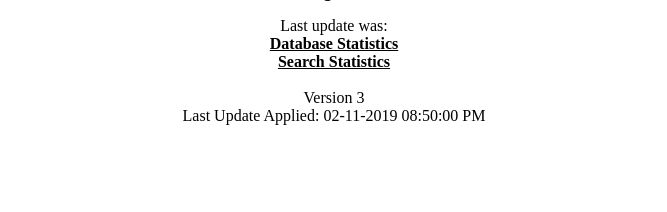
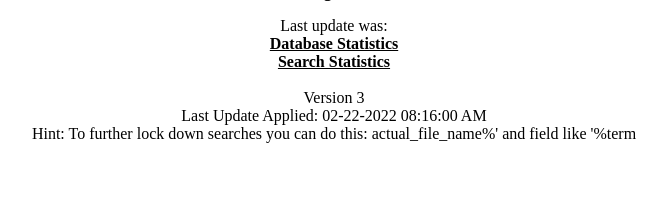
Before and after one commit to voncloft/Voncloft-Search, a PHP site: page / in a window 1280 px wide. Shown: the part 400-612 px from the top of the page, without its empty margins (306-973 px from the left). Run offline with PHP 8.4, Linux system fonts and the light colour scheme; data that the repository does not hold is empty.

Commit message:
Minor Updates

```diff
--- a/voogle/index.php
+++ b/voogle/index.php
@@ -90,7 +90,8 @@ echo "Last update was: ".$final[0];
 //echo "<pre>$output</pre>";
 echo "<br><a href=stats.php>Database Statistics</a>";
 echo "<br><a href=search_stats.php>Search Statistics</a>";
-echo "<br><br>Version 3<br>Last Update Applied: 02-11-2019 08:50:00 PM";
+echo "<br><br>Version 3<br>Last Update Applied: 02-22-2022 08:16:00 AM";
+echo "<br>Hint: To further lock down searches you can do this: actual_file_name%' and field like '%term"
 ?>
 </center>
 </body>
```
